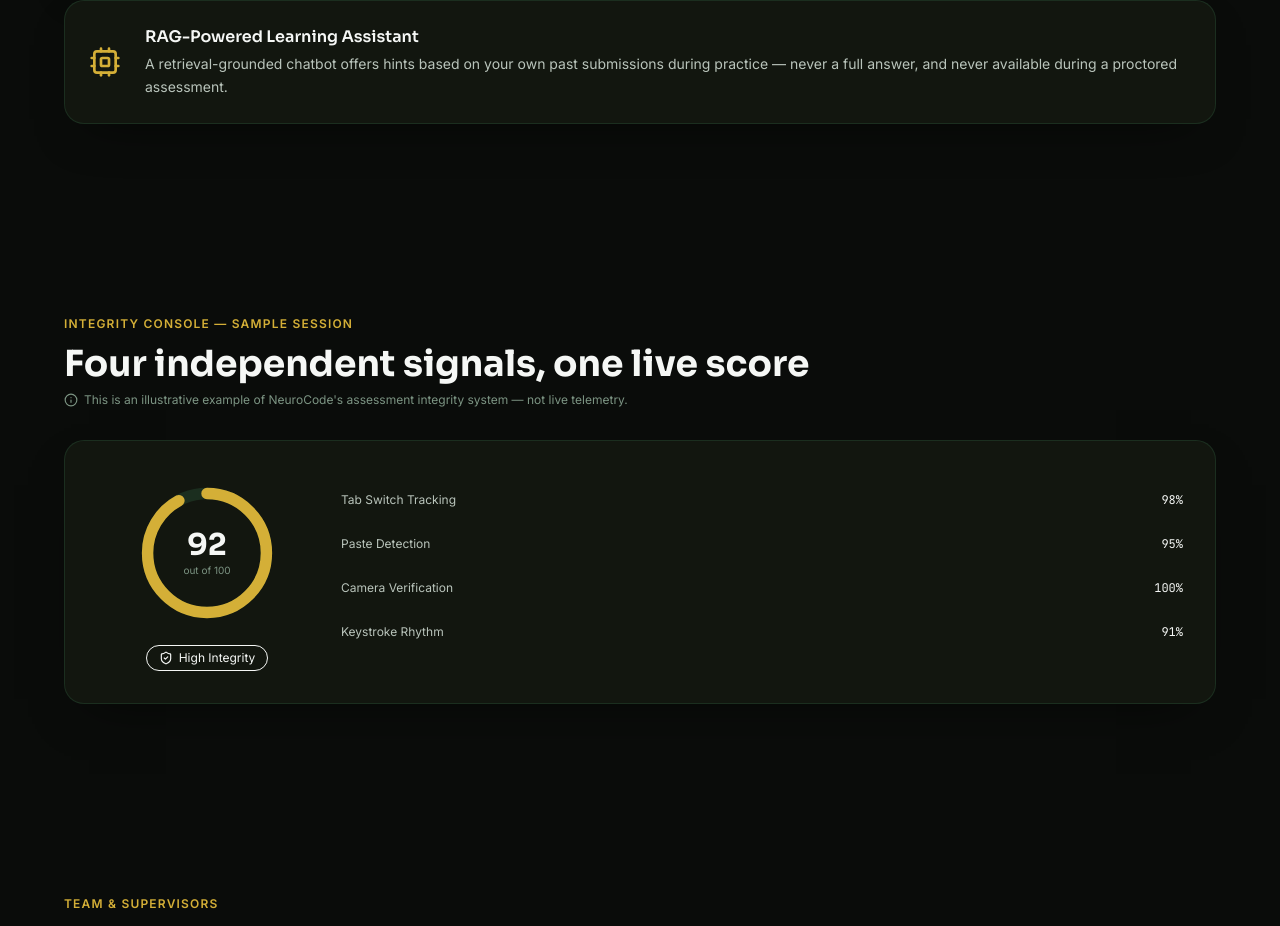
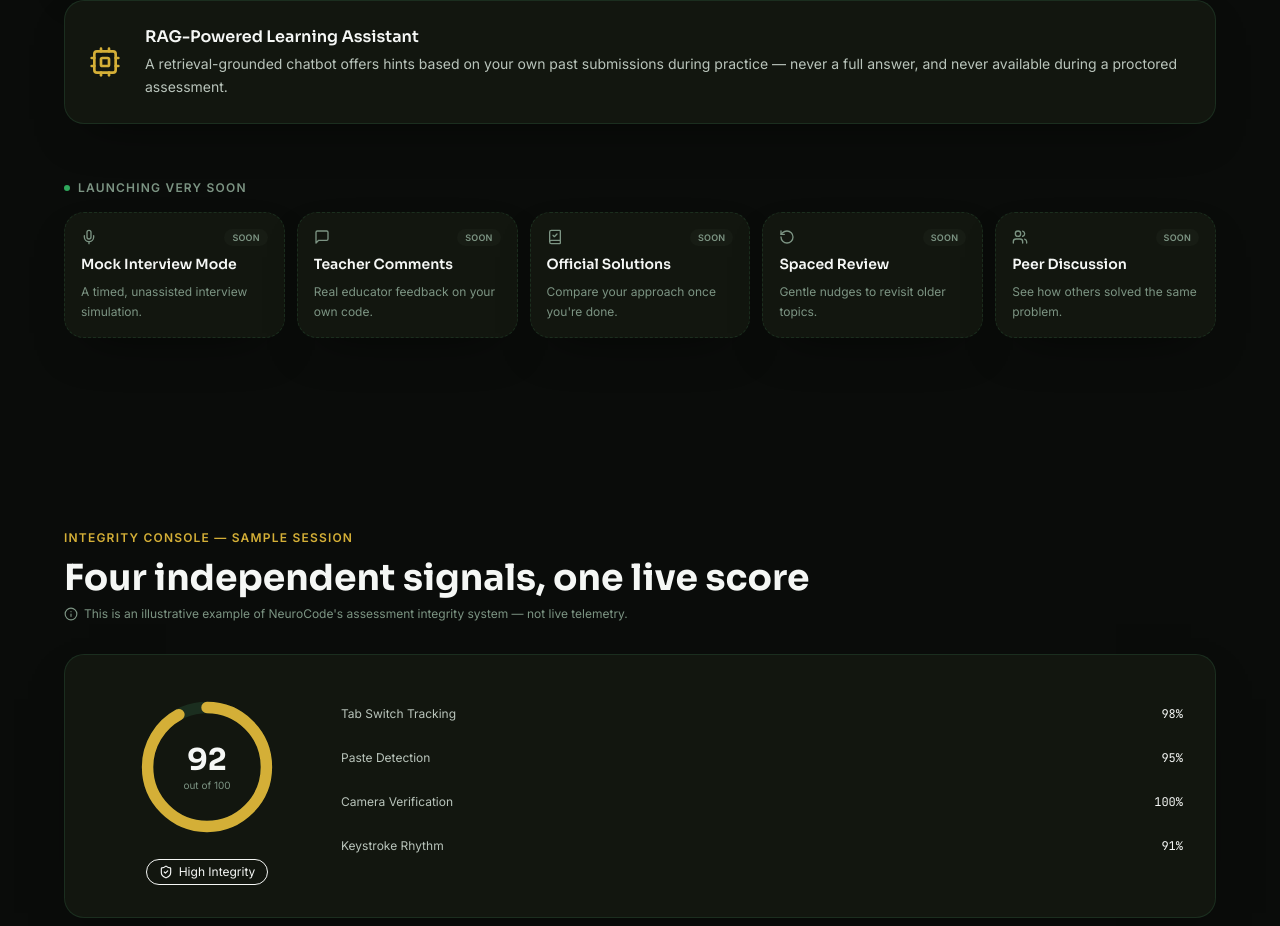
Before and after one commit to mibrahim-O2/NueroCode-Official, a React (Vite) app in the folder frontend/: page / in a window 1280 px wide. Shown: the part 2644-3570 px from the top of the page. Built offline with nearby package versions, Linux system fonts and the light colour scheme; no server answers.

Commit message:
Landing: add Live/Soon status badges and a Launching Very Soon strip for near-term FYP-2 features

```diff
--- a/frontend/src/components/landing/FeatureGrid.jsx
+++ b/frontend/src/components/landing/FeatureGrid.jsx
@@ -1,5 +1,17 @@
-import { Sparkles, Code2, Map, GitBranch, Gauge, ShieldCheck, Cpu } from 'lucide-react';
+import { Sparkles, Code2, Map, GitBranch, Gauge, ShieldCheck, Cpu, Mic, MessageSquare, BookCheck, RotateCcw, Users } from 'lucide-react';
 import Reveal from './Reveal';
+
+// status: 'live' (shipped and working today) vs 'soon' (actively in
+// development — honest, forward-looking language rather than a false
+// present-tense claim). Flip a single status string here once a feature
+// ships; no layout or copy restructuring needed.
+const UPCOMING_FEATURES = [
+  { icon: Mic, title: 'Mock Interview Mode', desc: 'A timed, unassisted interview simulation.' },
+  { icon: MessageSquare, title: 'Teacher Comments', desc: 'Real educator feedback on your own code.' },
+  { icon: BookCheck, title: 'Official Solutions', desc: 'Compare your approach once you\'re done.' },
+  { icon: RotateCcw, title: 'Spaced Review', desc: 'Gentle nudges to revisit older topics.' },
+  { icon: Users, title: 'Peer Discussion', desc: 'See how others solved the same problem.' },
+];
 
 export default function FeatureGrid() {
   return (
@@ -101,8 +113,38 @@ export default function FeatureGrid() {
                 </p>
               </div>
             </div>
-          </Reveal>
+                    </Reveal>
         </div>
+
+        <Reveal delay={320}>
+          <div className="mt-14 flex items-center gap-2">
+            <span className="h-1.5 w-1.5 rounded-full" style={{ backgroundColor: 'var(--l-green-mid)' }} />
+            <p className="text-xs font-semibold uppercase tracking-widest" style={{ color: 'var(--l-gray-green)' }}>
+              Launching Very Soon
+            </p>
+          </div>
+          <div className="mt-4 grid grid-cols-1 gap-3 sm:grid-cols-2 lg:grid-cols-5">
+            {UPCOMING_FEATURES.map(({ icon: Icon, title, desc }) => (
+              <div
+                key={title}
+                className="l-card flex flex-col gap-2 p-4"
+                style={{ borderStyle: 'dashed', borderColor: 'var(--l-border)' }}
+              >
+                <div className="flex items-center justify-between">
+                  <Icon className="h-4 w-4" style={{ color: 'var(--l-gray-green)' }} />
+                  <span
+                    className="rounded-full px-2 py-0.5 text-[9px] font-semibold uppercase tracking-wide"
+                    style={{ backgroundColor: 'var(--l-surface-alt)', color: 'var(--l-gray-green)' }}
+                  >
+                    Soon
+                  </span>
+                </div>
+                <h4 className="text-sm font-semibold" style={{ color: 'var(--l-text-primary)' }}>{title}</h4>
+                <p className="text-xs leading-relaxed" style={{ color: 'var(--l-text-muted)' }}>{desc}</p>
+              </div>
+            ))}
+          </div>
+        </Reveal>
       </div>
     </section>
   );
```
